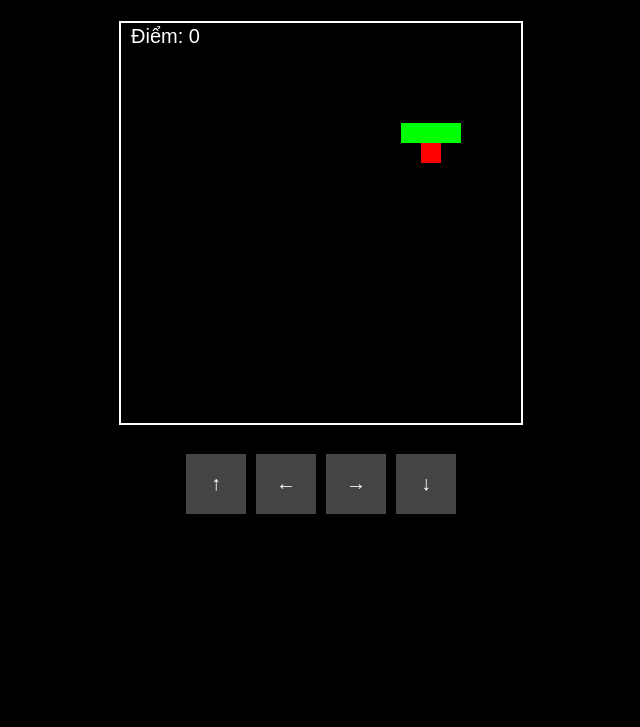
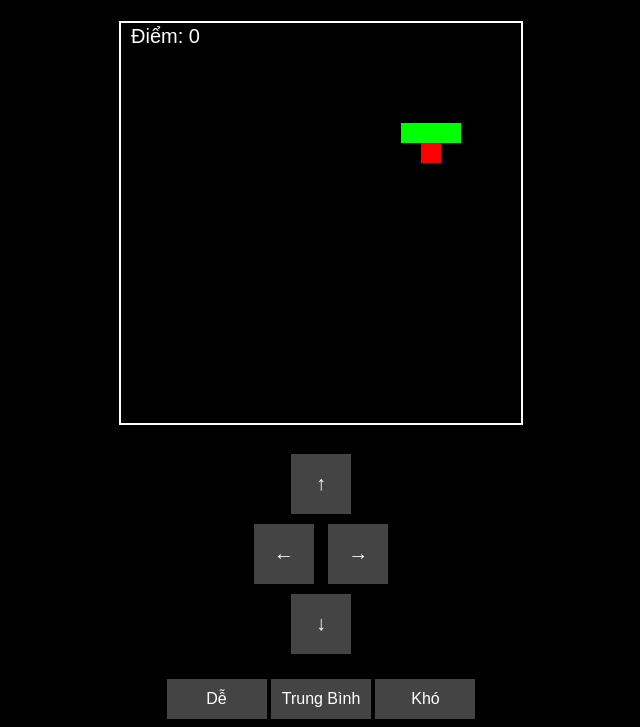
Before and after one commit to trieukhuong-2345678/ran, a plain HTML site: page index.html in a window 1280 px wide. Shown: the part 79-806 px from the top of the page, without its empty margins (319-959 px from the left). Drawn offline with Linux system fonts and the light colour scheme.

Commit message:
Update index.html

```diff
--- a/index.html
+++ b/index.html
@@ -17,7 +17,8 @@
     }
     .controls {
       display: flex;
-      justify-content: center;
+      flex-direction: column;
+      align-items: center;
       margin-top: 20px;
     }
     .control-btn {
@@ -33,16 +34,40 @@
     .control-btn:hover {
       background-color: #666;
     }
+    .difficulty-btn {
+      margin-top: 20px;
+      width: 100px;
+      height: 40px;
+      background-color: #444;
+      color: white;
+      font-size: 16px;
+      border: none;
+      cursor: pointer;
+    }
+    .difficulty-btn:hover {
+      background-color: #666;
+    }
   </style>
 </head>
 <body>
   <h1>Game Rắn Săn Mồi</h1>
   <canvas id="gameCanvas" width="400" height="400"></canvas>
   <div class="controls">
-    <button class="control-btn" onclick="move('up')">↑</button>
-    <button class="control-btn" onclick="move('left')">←</button>
-    <button class="control-btn" onclick="move('right')">→</button>
-    <button class="control-btn" onclick="move('down')">↓</button>
+    <div>
+      <button class="control-btn" onclick="move('up')">↑</button>
+    </div>
+    <div>
+      <button class="control-btn" onclick="move('left')">←</button>
+      <button class="control-btn" onclick="move('right')">→</button>
+    </div>
+    <div>
+      <button class="control-btn" onclick="move('down')">↓</button>
+    </div>
+    <div class="difficulty">
+      <button class="difficulty-btn" onclick="changeDifficulty('easy')">Dễ</button>
+      <button class="difficulty-btn" onclick="changeDifficulty('medium')">Trung Bình</button>
+      <button class="difficulty-btn" onclick="changeDifficulty('hard')">Khó</button>
+    </div>
   </div>
   <script src="game.js"></script>
 </body>
```
